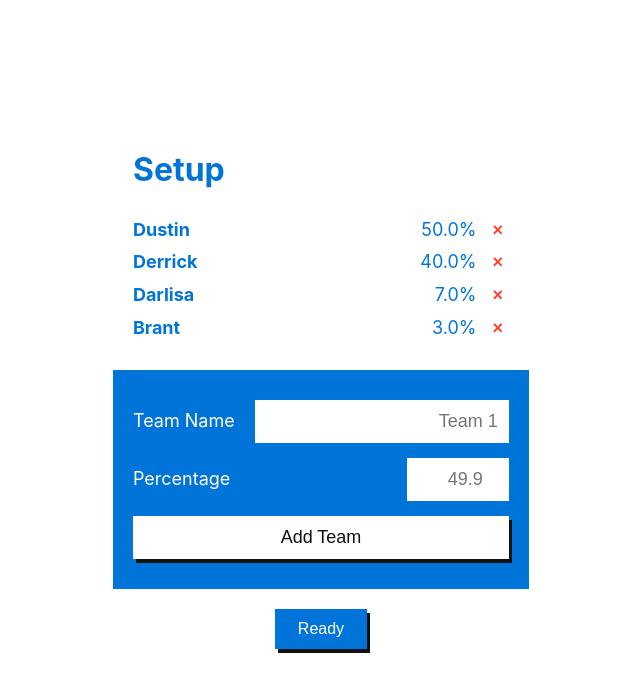
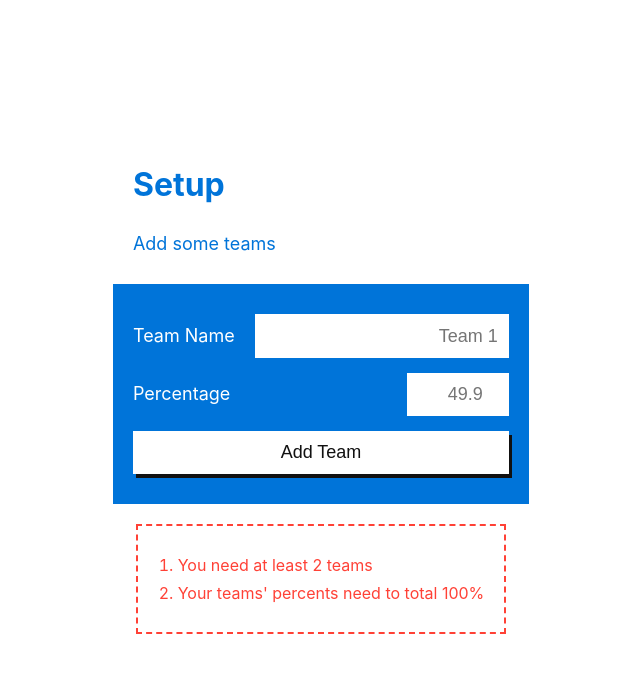
Before and after one commit to bhardy/lottery-react, a React (Create React App) app: page / in a window 1280 px wide. Shown: the top 692 px of the page, without its empty margins (319-959 px from the left). Built offline with nearby package versions, Linux system fonts and the light colour scheme.

Commit message:
Create components for setup and draw

```diff
--- a/src/components/AddTeams.js
+++ b/src/components/AddTeams.js
@@ -1,10 +1,6 @@
 import React, {Component} from 'react'
 import numeral from 'numeral'
 import slugify from '../helpers/slugify'
-
-// import classnames from 'classnames'
-
-import '../css/Setup.css'
 import '../css/AddTeams.css'
 
 class TeamListItem extends Component {
--- a/src/components/App.js
+++ b/src/components/App.js
@@ -1,30 +1,22 @@
 import React, {Component} from 'react'
 import {find, cloneDeep, reject} from 'lodash'
-import classnames from 'classnames'
-import Board from './Board'
-import Winner from './Winner'
-import AddTeams from './AddTeams'
-import Ready from './Ready'
-import Teams from './Teams'
-import Undo from './Undo'
-import Restart from './Restart'
+import Game from './Game'
+import Setup from './Setup'
 import createTeams from '../helpers/createTeams'
 import slugify from '../helpers/slugify'
-
-import '../css/App.css'
 
 class App extends Component {
   constructor () {
     super()
     this.state = {
-      // teams: [],
+      teams: [],
       // Debug Set
-      teams: [
-        {name: 'dustin', percent: 500},
-        {name: 'derrick', percent: 400},
-        {name: 'darlisa', percent: 70},
-        {name: 'brant', percent: 30}
-      ],
+      // teams: [
+      //   {name: 'dustin', percent: 500},
+      //   {name: 'derrick', percent: 400},
+      //   {name: 'darlisa', percent: 70},
+      //   {name: 'brant', percent: 30}
+      // ],
       setup: true,
       stepNumber: 0
     }
@@ -122,84 +114,23 @@ class App extends Component {
   render () {
     if (this.state.setup) {
       return (
-        <div className="site-content">
-          <div className="setup">
-            <h1>Setup</h1>
-            <AddTeams
-              Teams={this.state.teams}
-              addTeam={e => this.addTeam(e)}
-              removeTeam={e => this.removeTeam(e)}
-            />
-            <Ready Teams={this.state.teams} onClick={() => this.startGame()} />
-          </div>
-        </div>
+        <Setup
+          teams={this.state.teams}
+          addTeam={team => this.addTeam(team)}
+          removeTeam={team => this.removeTeam(team)}
+          startGame={() => this.startGame()}
+        />
       )
     } else {
-      const history = this.state.history
-      const current = history[this.state.stepNumber]
-
-      const moves = history.map((step, move) => {
-        const desc = move ? 'Pull #' + move : 'Game start'
-        return (
-          <li className="game-stage__list-item" key={move}>
-            <button
-              className="cool-button game-stage__button"
-              onClick={() => this.jumpTo(move)}
-            >
-              {desc}
-            </button>
-          </li>
-        )
-      })
-
-      let winnerNode
-      if (this.state.stepNumber === 4) {
-        winnerNode = (
-          <Winner name={find(current.teams, t => t.percent === 1000).name} />
-        )
-      }
-
       return (
-        <div
-          className={classnames('site-content', {
-            'site-content--game': !this.state.setup
-          })}
-        >
-          <div className="game">
-            {winnerNode}
-            <h1 className="game-heading">Odds.cool Lottery Machine</h1>
-            <div className="game-board">
-              <h2 className="game__subheading">Draw</h2>
-              <Board
-                Balls={current.Balls}
-                onClick={i => this.handleClick(i)}
-                disableAll={
-                  this.state.stepNumber < this.state.history.length - 1
-                }
-              />
-            </div>
-            <Teams {...current} />
-            <nav className="game-stage">
-              <h2 className="game-stage__heading">Game Stage</h2>
-              <ol className="game-stage__list">
-                {moves}
-              </ol>
-            </nav>
-            <nav className="game-controls">
-              <h2 className="game-controls__heading">Options</h2>
-              <ul className="game-controls__list">
-                {this.state.stepNumber
-                  ? <li className="game-controls__list">
-                      <Undo onClick={() => this.handleUndo()} />
-                    </li>
-                  : null}
-                <li className="game-controls__list">
-                  <Restart onClick={() => this.restartGame()} />
-                </li>
-              </ul>
-            </nav>
-          </div>
-        </div>
+        <Game
+          history={this.state.history}
+          stepNumber={this.state.stepNumber}
+          handleClick={i => this.handleClick(i)}
+          handleUndo={() => this.handleUndo()}
+          restartGame={() => this.restartGame()}
+          jumpTo={step => this.jumpTo(step)}
+        />
       )
     }
   }
--- a/src/components/Board.js
+++ b/src/components/Board.js
@@ -1,6 +1,5 @@
 import React, {Component} from 'react'
 import classnames from 'classnames'
-
 import '../css/Board.css'
 
 /*
--- /dev/null
+++ b/src/components/Game.js
@@ -0,0 +1,73 @@
+import React, {Component} from 'react'
+import {find} from 'lodash'
+import Board from './Board'
+import Restart from './Restart'
+import Teams from './Teams'
+import Undo from './Undo'
+import Winner from './Winner'
+import '../css/Game.css'
+
+export default class Game extends Component {
+  render () {
+    const history = this.props.history
+    const current = history[this.props.stepNumber]
+
+    const moves = history.map((step, move) => {
+      const desc = move ? 'Pull #' + move : 'Game start'
+      return (
+        <li className="game-stage__list-item" key={move}>
+          <button
+            className="cool-button game-stage__button"
+            onClick={() => this.props.jumpTo(move)}
+          >
+            {desc}
+          </button>
+        </li>
+      )
+    })
+
+    let winnerNode
+    if (this.props.stepNumber === 4) {
+      winnerNode = (
+        <Winner name={find(current.teams, t => t.percent === 1000).name} />
+      )
+    }
+
+    return (
+      <div className="site-content site-content--game">
+        <div className="game">
+          {winnerNode}
+          <h1 className="game-heading">Odds.cool Lottery Machine</h1>
+          <div className="game-board">
+            <h2 className="game__subheading">Draw</h2>
+            <Board
+              Balls={current.Balls}
+              onClick={i => this.props.handleClick(i)}
+              disableAll={this.props.stepNumber < this.props.history.length - 1}
+            />
+          </div>
+          <Teams {...current} />
+          <nav className="game-stage">
+            <h2 className="game-stage__heading">Game Stage</h2>
+            <ol className="game-stage__list">
+              {moves}
+            </ol>
+          </nav>
+          <nav className="game-controls">
+            <h2 className="game-controls__heading">Options</h2>
+            <ul className="game-controls__list">
+              {this.props.stepNumber
+                ? <li className="game-controls__list">
+                    <Undo onClick={() => this.props.handleUndo()} />
+                  </li>
+                : null}
+              <li className="game-controls__list">
+                <Restart onClick={() => this.props.restartGame()} />
+              </li>
+            </ul>
+          </nav>
+        </div>
+      </div>
+    )
+  }
+}
--- /dev/null
+++ b/src/components/Setup.js
@@ -0,0 +1,25 @@
+import React, {Component} from 'react'
+import AddTeams from './AddTeams'
+import Ready from './Ready'
+import '../css/Setup.css'
+
+export default class Setup extends Component {
+  render () {
+    return (
+      <div className="site-content">
+        <div className="setup">
+          <h1 className="setup__heading">Setup</h1>
+          <AddTeams
+            Teams={this.props.teams}
+            addTeam={e => this.props.addTeam(e)}
+            removeTeam={e => this.props.removeTeam(e)}
+          />
+          <Ready
+            Teams={this.props.teams}
+            onClick={() => this.props.startGame()}
+          />
+        </div>
+      </div>
+    )
+  }
+}
--- a/src/css/App.css
+++ b/src/css/App.css
@@ -1,3 +1,44 @@
+/* Global Styles */
+body {
+  font-family: -apple-system, BlinkMacSystemFont, 'Segoe UI', Roboto, Helvetica, Arial, sans-serif, 'Apple Color Emoji', 'Segoe UI Emoji', 'Segoe UI Symbol';
+  color: var(--black);
+  background-color: var(--white);
+
+  --white: #ffffff;
+  --black: #111111;
+  --blue: #0074d9;
+  --red: #ff4136;
+  --gold: #ffdc00;
+  --orange: #ff851b;
+  --input-padding: 0.7rem;
+}
+
+* {
+  box-sizing: border-box;
+}
+
+button {
+  cursor: pointer;
+  background-color: transparent;
+  border: 0;
+}
+
+input:focus {
+  outline: 2px solid var(--orange);
+}
+
+.sr-only {
+  position: absolute;
+  width: 1px;
+  height: 1px;
+  padding: 0;
+  margin: -1px;
+  overflow: hidden;
+  clip: rect(0,0,0,0);
+  border: 0;
+}
+
+/* Layout styles */
 .site {
   display: flex;
   flex-direction: column;
@@ -16,93 +57,32 @@
   background-color: var(--blue);
 }
 
-/* These should be in a new file! */
-.game {
+/* Buttons */
+
+.cool-button {
   position: relative;
-  display: grid;
-  grid-template-columns: repeat(12, 1fr);
-  grid-template-rows: auto;
-  width: 100%;
-  max-width: 1600px;
-  padding: 30px 50px;
-  margin: 5%;
-  overflow: hidden;
-  background-color: var(--white);
+  padding: var(--input-padding) calc(var(--input-padding) * 2);
+  font-weight: normal;
+  color: white;
+  background-color: var(--blue);
+  box-shadow: 3px 4px var(--black);
 }
 
-.game-heading {
-  grid-column: 1 / span 12;
-  grid-row: 1;
-  color: var(--orange);
-  text-align: center;
+.cool-button:hover,
+.cool-button:focus {
+  top: 1px;
+  left: 1px;
+  box-shadow: 2px 3px var(--black);
 }
 
-.game-board {
-  grid-column: 1 / span 8;
-  grid-row: 2;
+.cool-button:focus {
+  outline: 2px solid var(--orange);
+  outline-offset: -2px;
 }
 
-.teams {
-  grid-column: 10 / span 3;
-  grid-row: 2;
+.cool-button:active {
+  top: 2px;
+  left: 3px;
+  outline: 0;
+  box-shadow: 1px 2px var(--black);
 }
-
-.game-stage {
-  display: grid;
-  grid-column: 1 / span 8;
-  grid-row: 3;
-  margin-top: 20px;
-}
-
-.game-stage__heading {
-  grid-column: 1 / span 12;
-  grid-row: 1;
-}
-
-.game-stage__list {
-  grid-column: 1 / span 8;
-  grid-row: 2;
-  padding: 0;
-  margin: 0;
-  list-style-type: none;
-}
-
-.game-stage__list-item {
-  display: inline-block;
-  margin-right: 20px;
-}
-
-.game-stage__button.cool-button {
-  color: var(--black);
-  background-color: var(--gold);
-}
-
-.game-controls {
-  grid-column: 10 / span 3;
-  grid-row: 3;
-  align-self: end;
-}
-
-.game-controls__heading {
-}
-
-.game-controls__list {
-  display: flex;
-  justify-content: flex-start;
-  padding: 0;
-  margin: 0;
-  list-style-type: none;
-}
-
-.game-undo.cool-button {
-  margin-right: 20px;
-  background-color: var(--orange);
-}
-
-.game-undo.cool-button:focus {
-  outline-color: var(--red);
-}
-
-.game-restart.cool-button {
-  background-color: var(--red);
-}
--- /dev/null
+++ b/src/css/Game.css
@@ -0,0 +1,89 @@
+.game {
+  position: relative;
+  display: grid;
+  grid-template-columns: repeat(12, 1fr);
+  grid-template-rows: auto;
+  width: 100%;
+  max-width: 1600px;
+  padding: 30px 50px;
+  margin: 5%;
+  overflow: hidden;
+  background-color: var(--white);
+}
+
+.game-heading {
+  grid-column: 1 / span 12;
+  grid-row: 1;
+  color: var(--orange);
+  text-align: center;
+}
+
+.game-board {
+  grid-column: 1 / span 8;
+  grid-row: 2;
+}
+
+.teams {
+  grid-column: 10 / span 3;
+  grid-row: 2;
+}
+
+.game-stage {
+  display: grid;
+  grid-column: 1 / span 8;
+  grid-row: 3;
+  margin-top: 20px;
+}
+
+.game-stage__heading {
+  grid-column: 1 / span 12;
+  grid-row: 1;
+}
+
+.game-stage__list {
+  grid-column: 1 / span 8;
+  grid-row: 2;
+  padding: 0;
+  margin: 0;
+  list-style-type: none;
+}
+
+.game-stage__list-item {
+  display: inline-block;
+  margin-right: 20px;
+}
+
+.game-stage__button.cool-button {
+  color: var(--black);
+  background-color: var(--gold);
+}
+
+.game-controls {
+  grid-column: 10 / span 3;
+  grid-row: 3;
+  align-self: end;
+}
+
+.game-controls__heading {
+}
+
+.game-controls__list {
+  display: flex;
+  justify-content: flex-start;
+  padding: 0;
+  margin: 0;
+  list-style-type: none;
+}
+
+.game-undo.cool-button {
+  margin-right: 20px;
+  background-color: var(--orange);
+}
+
+.game-undo.cool-button:focus {
+  outline-color: var(--red);
+}
+
+.game-restart.cool-button {
+  background-color: var(--red);
+}
--- a/src/css/Odds.css
+++ /dev/null
@@ -1,66 +0,0 @@
-body {
-  font-family: -apple-system, BlinkMacSystemFont, 'Segoe UI', Roboto, Helvetica, Arial, sans-serif, 'Apple Color Emoji', 'Segoe UI Emoji', 'Segoe UI Symbol';
-  color: var(--black);
-  background-color: var(--white);
-
-  --white: #ffffff;
-  --black: #111111;
-  --blue: #0074d9;
-  --red: #ff4136;
-  --gold: #ffdc00;
-  --orange: #ff851b;
-  --input-padding: 0.7rem;
-}
-
-* {
-  box-sizing: border-box;
-}
-
-button {
-  cursor: pointer;
-  background-color: transparent;
-  border: 0;
-}
-
-input:focus {
-  outline: 2px solid var(--orange);
-}
-
-.sr-only {
-  position: absolute;
-  width: 1px;
-  height: 1px;
-  padding: 0;
-  margin: -1px;
-  overflow: hidden;
-  clip: rect(0,0,0,0);
-  border: 0;
-}
-
-.cool-button {
-  position: relative;
-  padding: var(--input-padding) calc(var(--input-padding) * 2);
-  font-weight: normal;
-  color: white;
-  background-color: var(--blue);
-  box-shadow: 3px 4px var(--black);
-}
-
-.cool-button:hover,
-.cool-button:focus {
-  top: 1px;
-  left: 1px;
-  box-shadow: 2px 3px var(--black);
-}
-
-.cool-button:focus {
-  outline: 2px solid var(--orange);
-  outline-offset: -2px;
-}
-
-.cool-button:active {
-  top: 2px;
-  left: 3px;
-  outline: 0;
-  box-shadow: 1px 2px var(--black);
-}
--- a/src/index.js
+++ b/src/index.js
@@ -2,7 +2,7 @@ import React from 'react'
 import ReactDOM from 'react-dom'
 import App from './components/App'
 import registerServiceWorker from './registerServiceWorker'
-import './css/Odds.css'
+import './css/App.css'
 
 ReactDOM.render(<App />, document.getElementById('root'))
 registerServiceWorker()
```
Also changed, not shown: 1 other file (tests, documents, lock files or other folders).
